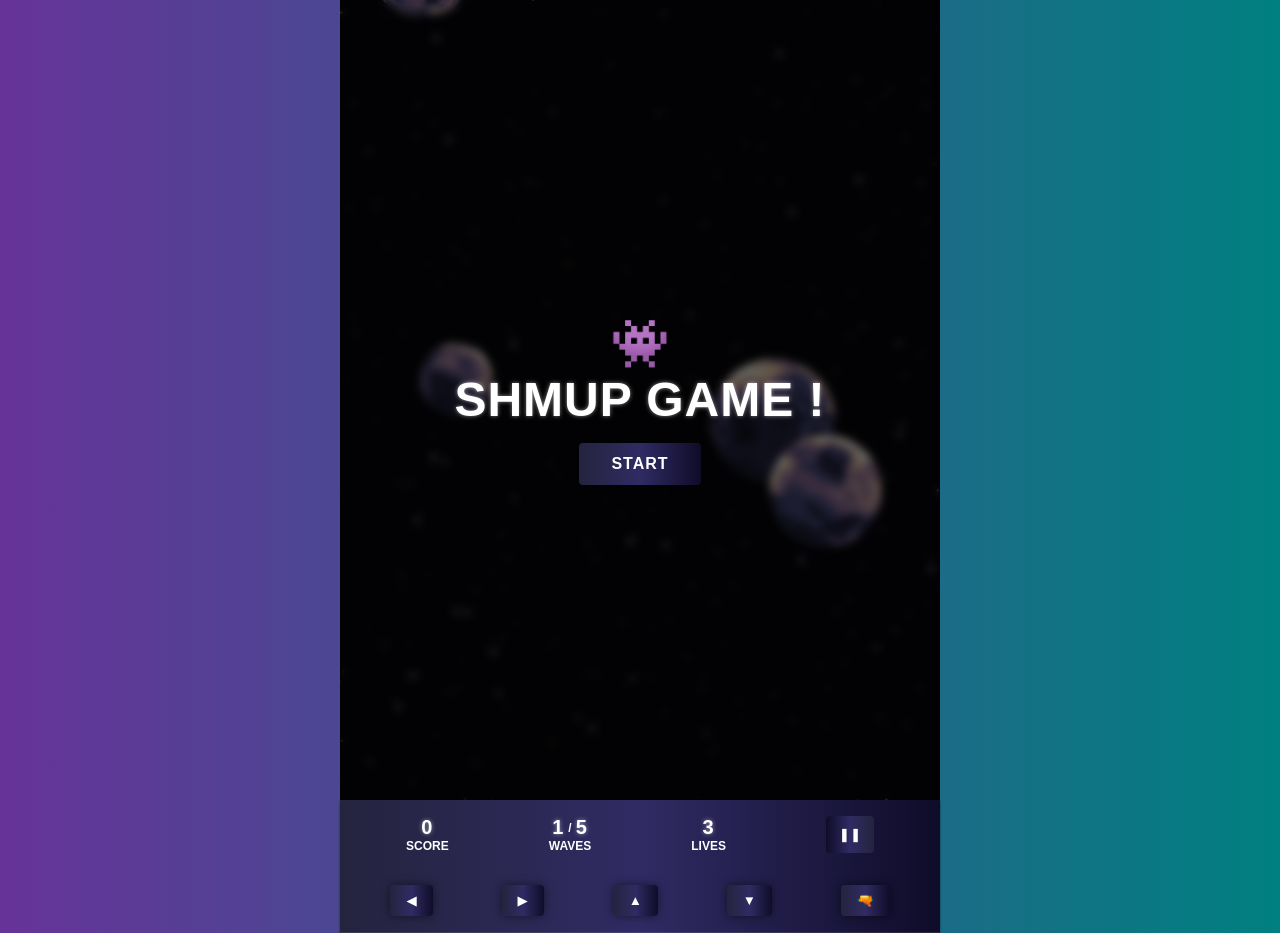
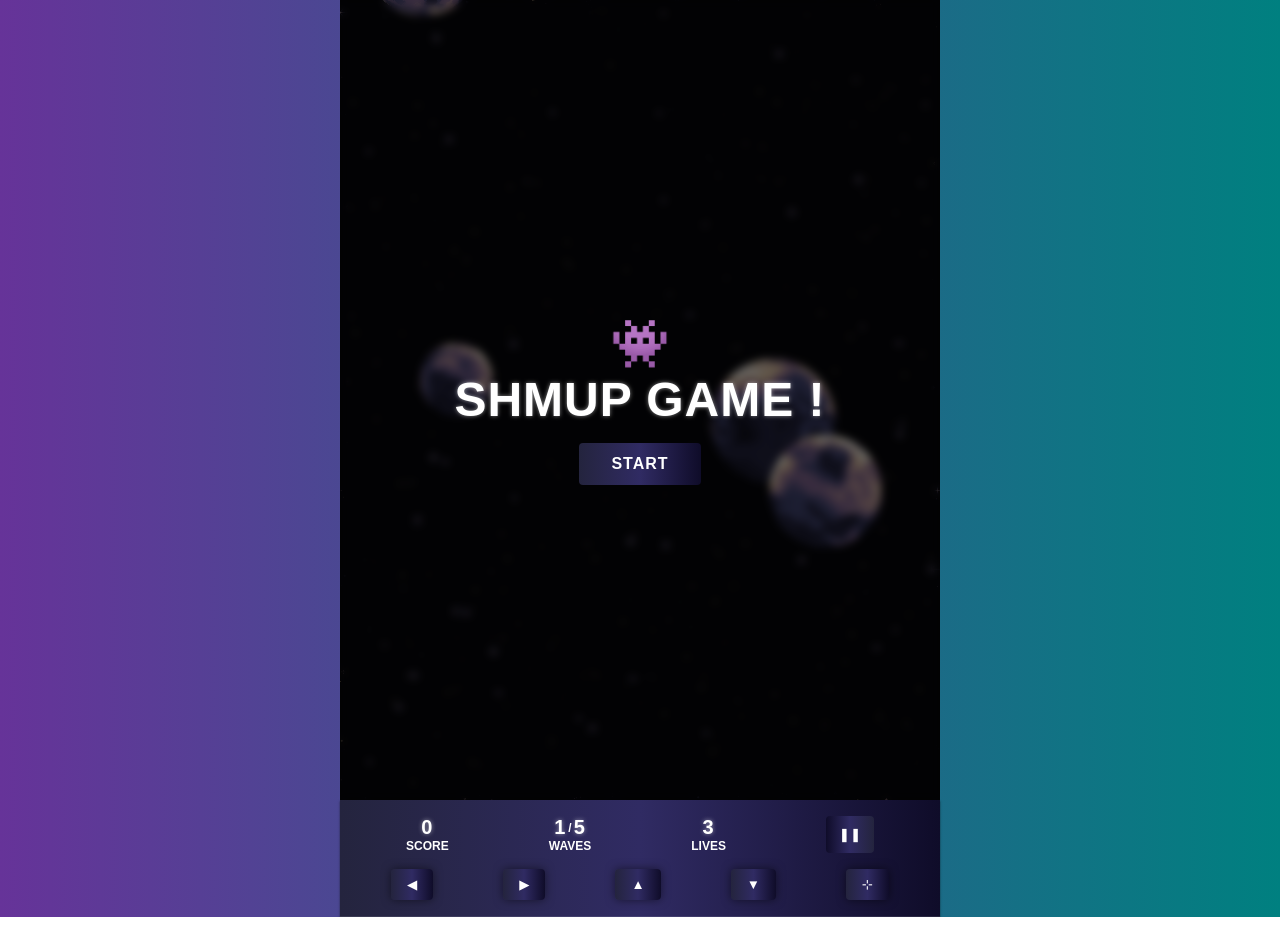
Before and after one commit to lyrarod/shmup-game, a website with bundled scripts: page index.html in a window 1280 px wide. Built offline with nearby package versions, Linux system fonts and the light colour scheme.

Commit message:
fixed hud buttons

```diff
--- a/index.html
+++ b/index.html
@@ -36,7 +36,7 @@
               <div
                 style="
                   display: flex;
-                  gap: 0.25rem;
+                  gap: 0.125rem;
                   justify-content: center;
                   align-items: center;
                 "
@@ -59,7 +59,7 @@
             <button id="right">▶</button>
             <button id="up">▲</button>
             <button id="down">▼</button>
-            <button id="fire">🔫</button>
+            <button id="fire">⊹</button>
           </div>
         </div>
       </div>
--- a/style.css
+++ b/style.css
@@ -185,7 +185,7 @@ main {
   display: flex;
   align-items: center;
   justify-content: space-around;
-  margin-top: 2rem;
+  margin-top: 1rem;
   user-select: none;
 }
 #buttons button {
```
